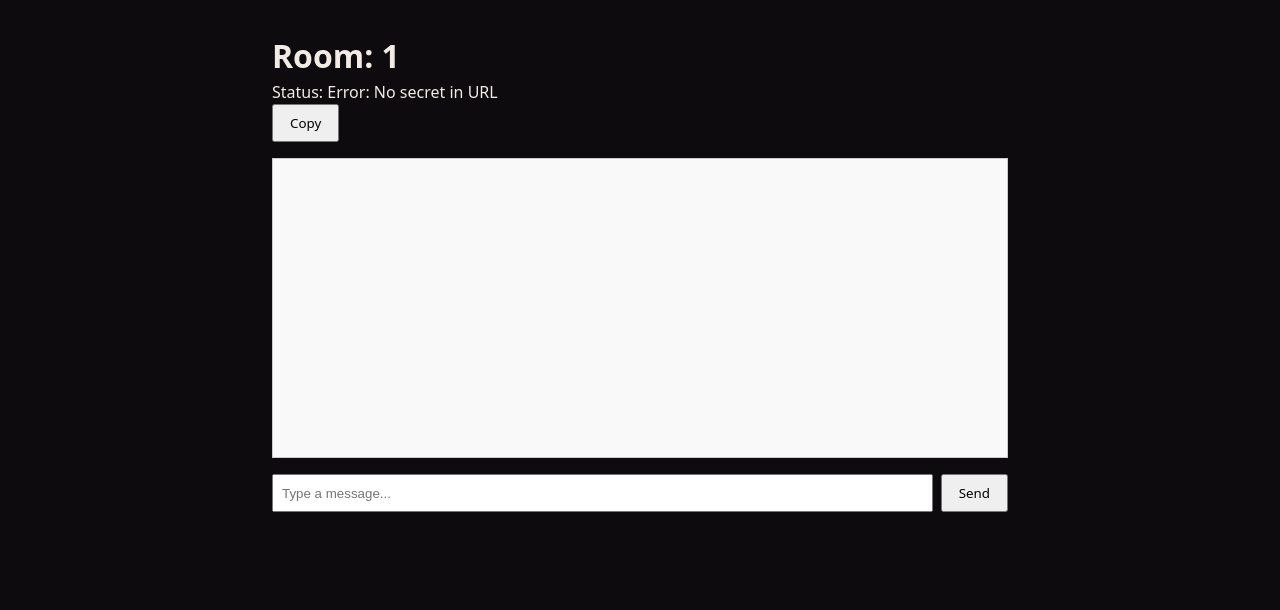
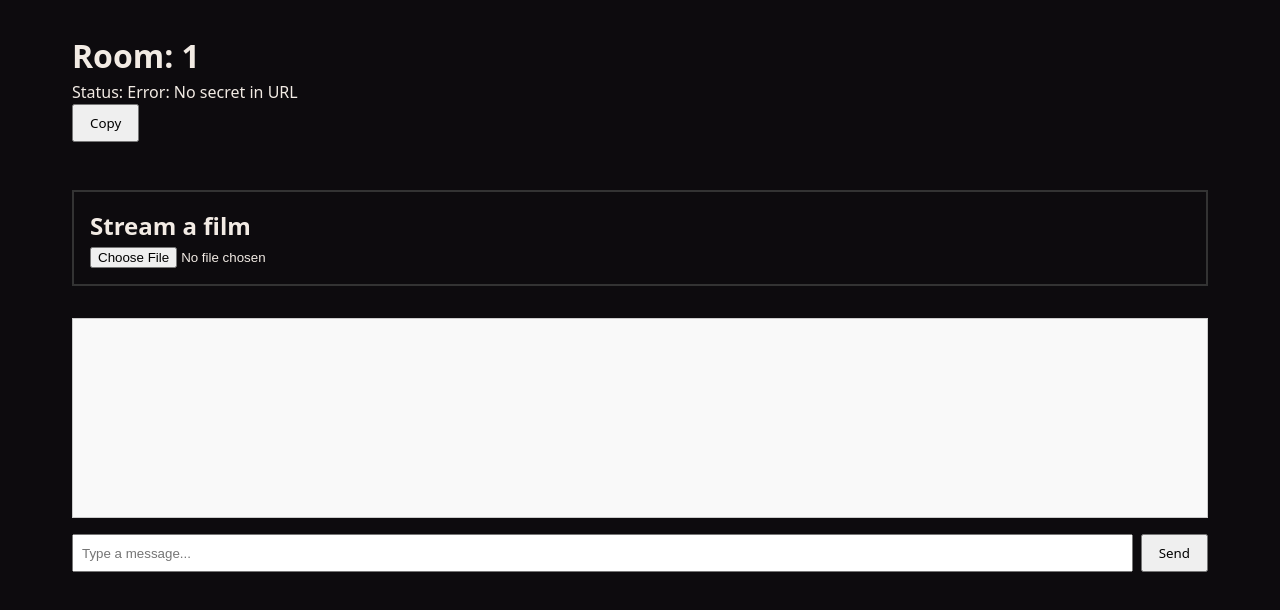
Before and after one commit to Navaneeth223/MATINEE, a React (Vite) app in the folder apps/web/: page /r/1 in a window 1280 px wide. Shown: the top 610 px of the page. Built offline with nearby package versions, Linux system fonts and the light colour scheme.

Commit message:
SLICE 2c: File picker + captureStream + WebAudio branch integrated

```diff
--- a/apps/web/src/pages/RoomPage.tsx
+++ b/apps/web/src/pages/RoomPage.tsx
@@ -1,31 +1,22 @@
 import { useEffect, useState, useRef } from 'react';
 import { useParams } from 'react-router-dom';
 import { RoomClient } from '../lib/room-client';
+import { WebRTCClient } from '../lib/webrtc-client';
 import { fromB64u, toB64u } from '@matinee/protocol';
 
 // Read secret from hash ONCE before React can run effects twice
 function readAndStripSecret(roomId: string): Uint8Array | null {
-  // Check sessionStorage first (survives refresh, scoped to tab)
   const stored = sessionStorage.getItem(`matinee-secret-${roomId}`);
-  if (stored) {
-    return fromB64u(stored);
-  }
+  if (stored) return fromB64u(stored);
 
-  // Read from hash
   const fragment = window.location.hash;
   const match = fragment.match(/k=([A-Za-z0-9_-]+)/);
-
   if (!match) return null;
 
   const secretB64 = match[1];
   const secret = fromB64u(secretB64);
-
-  // Store in sessionStorage
   sessionStorage.setItem(`matinee-secret-${roomId}`, secretB64);
-
-  // Strip hash immediately
   window.history.replaceState(null, '', window.location.pathname + window.location.search);
-
   return secret;
 }
 
@@ -34,27 +25,74 @@ export default function RoomPage() {
   const [status, setStatus] = useState<string>('Reading secret...');
   const [messages, setMessages] = useState<string[]>([]);
   const [inputText, setInputText] = useState('');
-  const [decryptErrors, setDecryptErrors] = useState(0);
+  const [isSource, setIsSource] = useState(false);
+  const [isViewer, setIsViewer] = useState(false);
+  const [viewerReady, setViewerReady] = useState(false);
+  const [rtcState, setRtcState] = useState('');
+
   const clientRef = useRef<RoomClient | null>(null);
+  const rtcClientRef = useRef<WebRTCClient | null>(null);
   const secretRef = useRef<Uint8Array | null>(null);
+  const videoRef = useRef<HTMLVideoElement>(null);
+  const remoteVideoRef = useRef<HTMLVideoElement>(null);
+  const audioCtxRef = useRef<AudioContext | null>(null);
+  const localGainRef = useRef<GainNode | null>(null);
 
   const handleCopyInvite = () => {
     if (!secretRef.current || !roomId) return;
-
     const secret = toB64u(secretRef.current);
     const inviteUrl = `${window.location.origin}/r/${roomId}#k=${secret}`;
+    const btn = document.querySelector('[data-testid="copy-invite"]');
+    if (btn) btn.setAttribute('data-invite-url', inviteUrl);
+    navigator.clipboard?.writeText(inviteUrl).then(() => {
+      console.log('Invite copied:', inviteUrl);
+    }).catch(err => console.error('Copy failed:', err));
+  };
 
-    // Store in data attribute for Playwright
-    const btn = document.querySelector('[data-testid="copy-invite"]');
-    if (btn) {
-      btn.setAttribute('data-invite-url', inviteUrl);
+  const handleFileSelect = async (e: React.ChangeEvent<HTMLInputElement>) => {
+    const file = e.target.files?.[0];
+    if (!file || !videoRef.current) return;
+
+    const video = videoRef.current;
+    video.src = URL.createObjectURL(file);
+    video.load();
+    await video.play();
+
+    setIsSource(true);
+
+    // WebAudio branch: MediaElementSource -> local gain -> speakers + MediaStreamDestination
+    const audioCtx = new AudioContext();
+    audioCtxRef.current = audioCtx;
+    const source = audioCtx.createMediaElementSource(video);
+    const localGain = audioCtx.createGain();
+    localGainRef.current = localGain;
+    const dest = audioCtx.createMediaStreamDestination();
+
+    source.connect(localGain);
+    localGain.connect(audioCtx.destination);
+    source.connect(dest);
+
+    // Capture video + audio
+    const videoStream = (video as any).captureStream ? (video as any).captureStream() : (video as any).mozCaptureStream();
+    const combined = new MediaStream([
+      ...videoStream.getVideoTracks(),
+      ...dest.stream.getAudioTracks()
+    ]);
+
+    // Add to peer connection
+    if (rtcClientRef.current) {
+      combined.getTracks().forEach(track => {
+        rtcClientRef.current!.addTrack(track, combined);
+      });
     }
+  };
 
-    navigator.clipboard?.writeText(inviteUrl).then(() => {
-      console.log('Invite URL copied:', inviteUrl);
-    }).catch(err => {
-      console.error('Copy failed:', err);
-    });
+  const handleStartWatching = () => {
+    if (remoteVideoRef.current) {
+      remoteVideoRef.current.muted = false;
+      remoteVideoRef.current.play();
+      setViewerReady(true);
+    }
   };
 
   useEffect(() => {
@@ -64,15 +102,12 @@ export default function RoomPage() {
     }
 
     const secret = readAndStripSecret(roomId);
-
     if (!secret) {
       setStatus('Error: No secret in URL');
       return;
     }
-
     secretRef.current = secret;
 
-    // Connect
     const client = new RoomClient(roomId);
     clientRef.current = client;
 
@@ -95,20 +130,25 @@ export default function RoomPage() {
       }
     });
 
-    client.on('msg:chat', ({ payload, envelope }: any) => {
-      console.log('Received msg:chat event', { payload, envelope });
+    client.on('msg:chat', ({ payload }: any) => {
       const text = (payload as { text: string }).text;
       setMessages((prev) => [...prev, `Peer: ${text}`]);
     });
 
-    client.on('decrypt-error', ({ error }: any) => {
-      console.error('Decryption failed:', error);
-      setDecryptErrors(prev => prev + 1);
+    // WebRTC
+    const rtcClient = new WebRTCClient({
+      roomClient: client,
+      onTrack: (stream) => {
+        if (remoteVideoRef.current) {
+          remoteVideoRef.current.srcObject = stream;
+          setIsViewer(true);
+        }
+      },
+      onConnectionState: (state) => {
+        setRtcState(state);
+      },
     });
-
-    client.on('presence', (data: any) => {
-      setMessages((prev) => [...prev, `[${data.status}]`]);
-    });
+    rtcClientRef.current = rtcClient;
 
     setStatus('Connecting...');
     client.connect(secret).catch((err) => {
@@ -116,13 +156,14 @@ export default function RoomPage() {
     });
 
     return () => {
+      rtcClient.close();
       client.disconnect();
+      audioCtxRef.current?.close();
     };
   }, [roomId]);
 
   const handleSend = async () => {
     if (!clientRef.current || !inputText.trim()) return;
-
     try {
       await clientRef.current.send('chat', { text: inputText });
       setMessages((prev) => [...prev, `You: ${inputText}`]);
@@ -133,33 +174,79 @@ export default function RoomPage() {
   };
 
   return (
-    <div style={{ padding: '2rem', maxWidth: '800px', margin: '0 auto' }}>
+    <div style={{ padding: '2rem', maxWidth: '1200px', margin: '0 auto' }}>
       <h1>Room: {roomId}</h1>
-      <p data-testid="status-text">Status: {status}</p>
-      {decryptErrors > 0 && (
-        <p style={{ color: 'red' }}>Decrypt errors: {decryptErrors}</p>
-      )}
+      <p data-testid="status-text">Status: {status} {rtcState && `(WebRTC: ${rtcState})`}</p>
 
       <button onClick={handleCopyInvite} data-testid="copy-invite" data-invite-url="" style={{ marginBottom: '1rem', padding: '0.5rem 1rem' }}>
         Copy
       </button>
 
-      <div
-        style={{
-          border: '1px solid #ccc',
-          padding: '1rem',
-          height: '300px',
-          overflowY: 'auto',
-          marginBottom: '1rem',
-          backgroundColor: '#f9f9f9',
-        }}
-      >
+      {/* Stream a film panel */}
+      {!isSource && !isViewer && (
+        <div style={{ marginTop: '2rem', padding: '1rem', border: '2px solid #333' }}>
+          <h2>Stream a film</h2>
+          <input
+            type="file"
+            accept="video/*"
+            onChange={handleFileSelect}
+            data-testid="file-picker"
+          />
+        </div>
+      )}
+
+      {/* Source video (local preview) */}
+      {isSource && (
+        <div style={{ marginTop: '1rem' }}>
+          <h3>Your film (local)</h3>
+          <video ref={videoRef} width="640" height="360" controls style={{ border: '2px solid blue' }} />
+        </div>
+      )}
+
+      {/* Viewer: remote video behind Start button */}
+      {isViewer && !viewerReady && (
+        <div style={{ marginTop: '2rem', textAlign: 'center' }}>
+          <button
+            onClick={handleStartWatching}
+            data-testid="start-watching"
+            style={{
+              fontSize: '2rem',
+              padding: '2rem 4rem',
+              cursor: 'pointer',
+              backgroundColor: '#007bff',
+              color: 'white',
+              border: 'none',
+              borderRadius: '8px'
+            }}
+          >
+            Start watching
+          </button>
+        </div>
+      )}
+
+      {isViewer && viewerReady && (
+        <div style={{ marginTop: '1rem' }}>
+          <h3>Remote stream</h3>
+          <video
+            ref={remoteVideoRef}
+            width="640"
+            height="360"
+            controls
+            muted
+            data-testid="remote-video"
+            style={{ border: '2px solid red' }}
+          />
+        </div>
+      )}
+
+      {/* Chat */}
+      <div style={{ marginTop: '2rem', border: '1px solid #ccc', padding: '1rem', height: '200px', overflowY: 'auto', backgroundColor: '#f9f9f9' }}>
         {messages.map((msg, i) => (
           <div key={i} data-testid="chat-message">{msg}</div>
         ))}
       </div>
 
-      <div style={{ display: 'flex', gap: '0.5rem' }}>
+      <div style={{ display: 'flex', gap: '0.5rem', marginTop: '1rem' }}>
         <input
           type="text"
           data-testid="chat-input"
```
